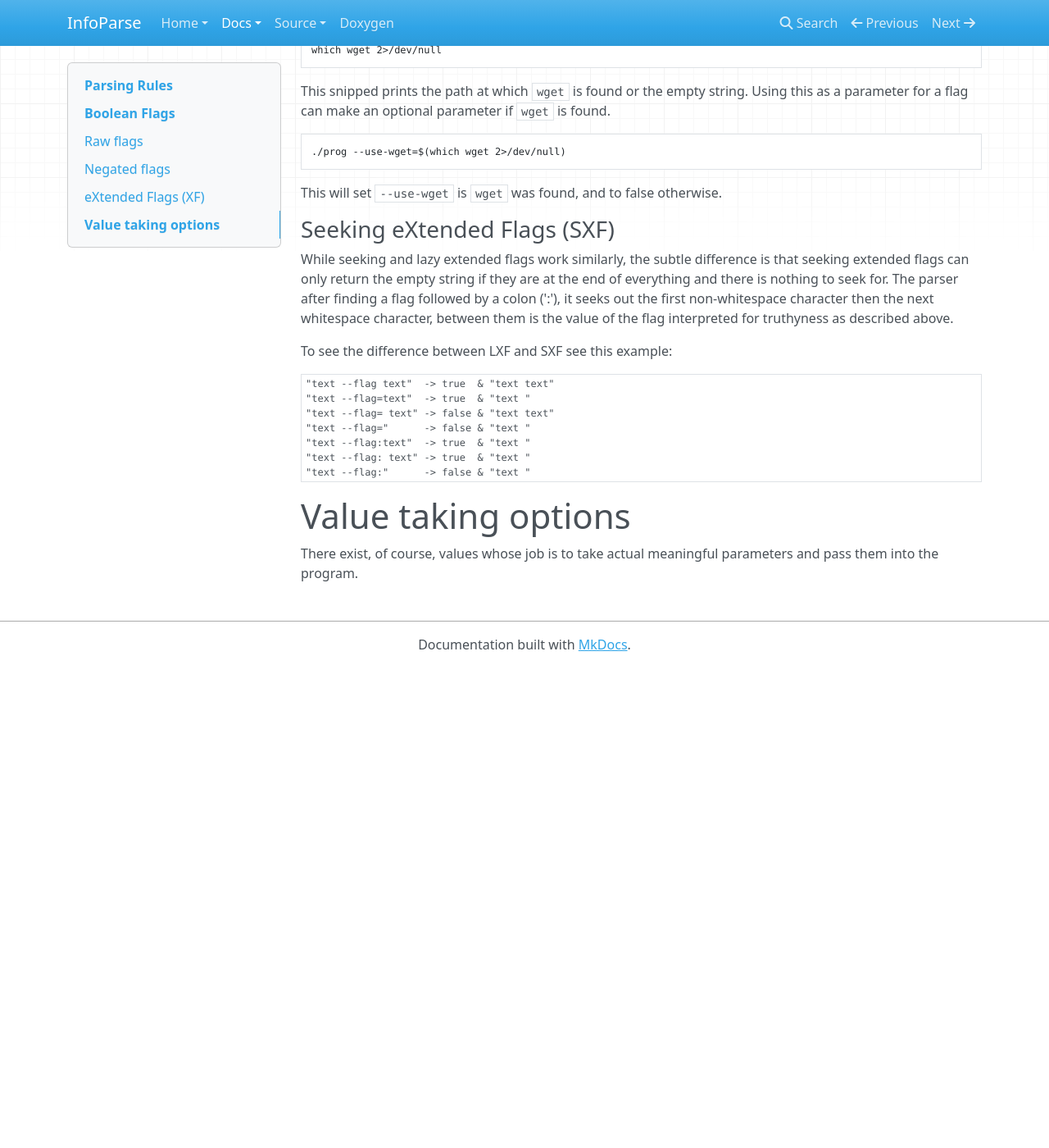
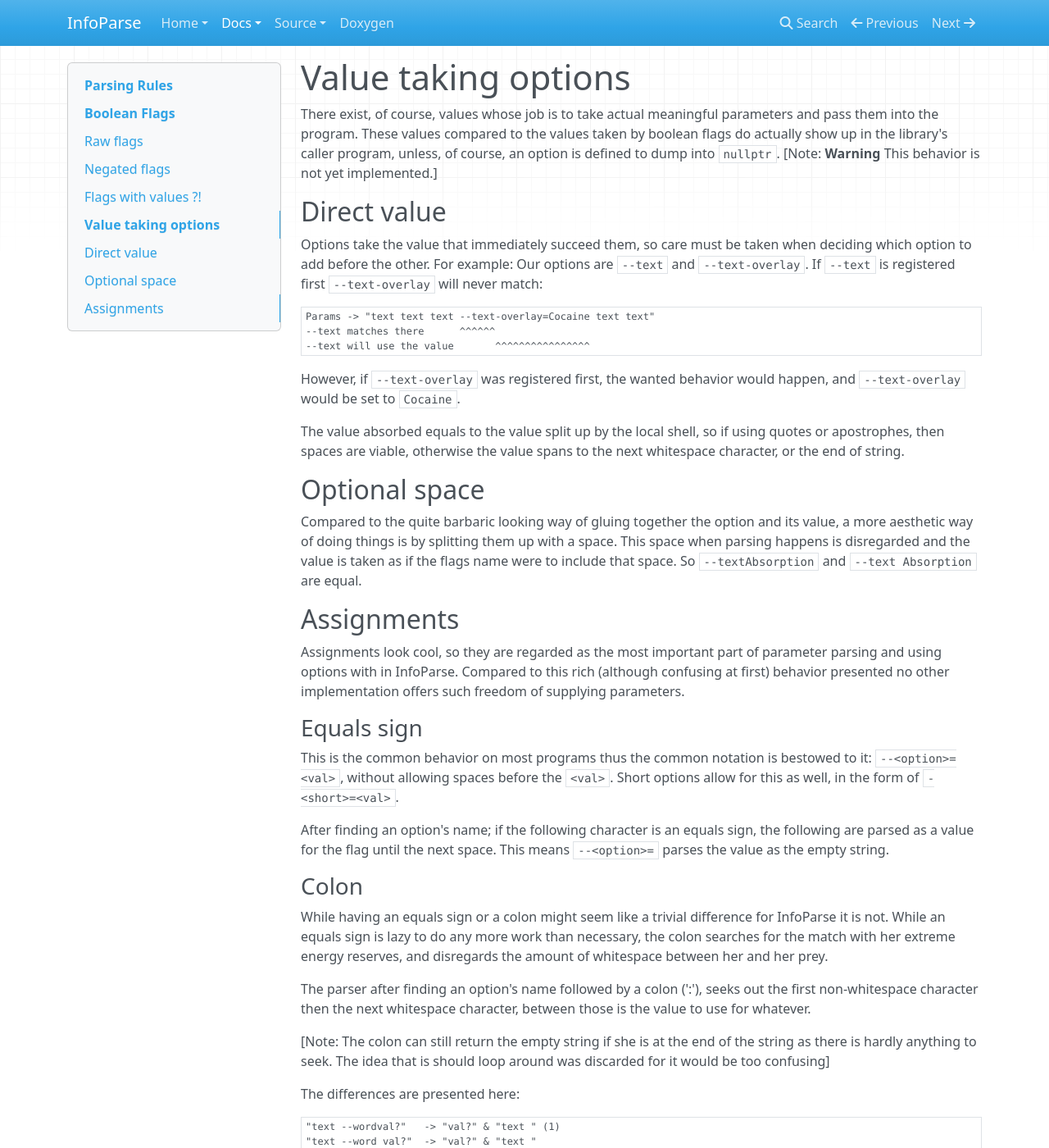
Before and after one commit to bodand/infoparse, an MkDocs documentation site: the page built from dox_site/parsing.md, in a window 1280 px wide and 1400 px high, scrolled down 1383 px. Shown: the whole window at 82% size. Built offline with MkDocs 1.6.1, drawn with Linux system fonts in a browser that asks for light colours; nearby versions of some CDN libraries; before the commit the page ends 2197 px from its top, so only the background shows below that; some of the changed text lies outside the part shown.

Commit message:
docs; callBack wizardry  - Docs are finished; more or less  - callback function pointers are a thing now  - todo: Lambda wizardry
Signed-off-by: bodand <bodand@pm.me>

````diff
--- a/dox_site/api.md
+++ b/dox_site/api.md
@@ -0,0 +1,134 @@
+# API
+
+The API is pretty easy to handle, this combined with
+my madness complicated the implementation, but never mind that.
+Only one class is present in the `InfoParse` namespace, others are
+`InfoParse::Internals` namespace which, you'd never guess it, is for
+internal use.
+
+## Include
+
+The library - if installed correctly and not butchered like how I usually
+install stuff - has its directory called `infoparse`, where
+all headers reside. Therefrom do you need to include
+
+## Construction
+
+This only class is `OptionsParser`. As of `1.4.0`, this class
+is default constructed, so you can easily just pop it wherever you want:
+\[Note: For the followings `IP` is an alias to namespace `InfoParse`.]
+```objectivec
+IP::OptionsParser parser;
+```
+And with that your parser is constructed, but not much happened, not
+even internally.
+
+## Options
+
+To actually get something going we need to input the options which are
+to be parsed. This can be done in the two following ways, and a third
+one is to arrive in a following update soon(tm).
+The first and original way is to add the options by hand. This is a bit
+tedious but compared to the migraine of writing JS it is nothing.
+
+### Single
+
+```objectivec
+int i = 0; // Be good and initialize your variables
+parser.addOption("amazingly-great-option-name", &i);
+bool silent = false;
+bool chain = false;
+parser.addOption("silent|quiet|s|q", &silent)
+    ->addOption("calls-can-be-chained", &wget);
+```
+
+This method adds options one-by-one as the above example presents.
+`addOption` takes a `OptionString` (which is implicitly constructed from
+`std::string`s or string literals, mind you) which parses the input string
+into the names of the parameters, by splitting the string on the pipes
+`'|'`. Also note that `addOption` returns a pointer to the
+`IP::OptionsParser` which you called it from, so as shown on the second
+and third call they can be chain called. Note this is the original and
+was the only behavior until `1.3.x`, however plans are to only return
+a const reference in some future version, when is not yet specified.
+
+### Multiple
+
+```objectivec
+int i = 0;
+bool silent = false;
+bool chain = false;
+parser.addOptions()
+    ("easy|fast", &i)
+    ("sleek", &silent)
+    ("boost-like", &wget)
+;
+```
+
+As found in some Boost libraries (such as Boost.ProgramOptions)
+this method of adding multiple options is a new and shiny feature since
+`1.4.0`. Their behaviour is exactly the same as if it were `addOption`
+called `n` times separately, and thus all documentation is
+presented [there](#single) .
+
+### Functions
+
+However mighty variables are, they are boring. Having functions as possible
+output variables definitely is not, however they are highly dysfunctional (haha)
+at the moment: for some ungodly reason the standard doesn't specify a type
+for lambdas so I cannot go Template Wizard on their(the lambdas') asses
+to check if the provided type `T` is a lambda, so currently only function pointers
+work. This would be fine, but C++ is limited in the regard of not allowing
+function definitions inside other functions, and thus to have some kind
+of side-effect performed that affects the state of the current caller
+function is impossible, unless using some kind of global callback hack,
+like tie-ing a local stream to `std::cout` and have a function put stuff
+to the currently tie-d stream of `std::cout` \[Note: **Warning**
+This is not a tried and working method, just something I ass-pulled while
+writing these docs. Usage is highly unadvised unless tested extensively
+for possible failures. In case of not finding any, please notify me so
+I can remove this warning.].
+
+See this example of using function callbacks.
+
+```objectivec
+#include <iostream>
+#include <cstdlib>
+
+#include <infoparse/OptionsParser.hpp>
+
+[[noreturn]] void help();
+[[noreturn]] void version();
+
+int main(int argc, char** argv) { // K&R All the way
+    // Setup
+    InfoParse::OptionsParser parser;
+    parser.addOptions()
+        ("help|h|?", help)
+        ("version|v", version)
+    ;
+
+    // Parsing
+    auto rem = parser.parse(argc, argv);
+
+    // Whatever
+    std::cout << "Parameters: " << rem << std::endl;
+
+    return 0;
+}
+
+void help() {
+    std::cout << "Example v1\n"
+                 "Usage: xmpl [options]\n"
+                 "  -h --help -?\tShow this message and exit\n"
+                 "  -v --version\tShow version and exit"
+              << std::endl;
+    std::exit(0);
+}
+
+void version() {
+    std::cout << "Example v1" << std::endl;
+    std::exit(0);
+}
+
+```
--- a/dox_site/parsing.md
+++ b/dox_site/parsing.md
@@ -2,7 +2,7 @@
 
 Of course the most important factor of a parameter parser library is
 how it parses the parameters: which options are allowed?; does it support
-archaic stuff like the `+name` notation?; how customizable it is?;
+archaic stuff like the `+name` notation?; how customizable is it?;
 DOS-like `/name` support? This section defines how the currently, opposing
 my general ideology of the most general code being the best, quite
 python-y parsing engine works, which really needs heavy rework in
@@ -10,7 +10,7 @@ regard to configuration the interface provides.
 (The answers to the above asked questions if you happen to suffer in
 notansweredquestionphobia:
 short POSIX `-f` and long parameters `--facilitate-destruction-of-humanity`;
-No.; Not much.; No. As you can see, quite a bad record.)
+No.; Not much.; No. - As you can see, quite a bad record.)
 
 # Boolean Flags
 
@@ -36,25 +36,14 @@ into the pointer. Each flag or parameter is only parsed once, unless
 specified otherwise, so the first flag wins and the others will be
 left there as is, since they were not to be removed by anything.
 
-## eXtended Flags (XF)
+## Flags with values ?!
 
-As the first paragraph said flags *should* not take values, you could
-have guessed (and probably did, how great you are doing today)
-they actually do, and they do it in 2 ways: 1) Lazy eXtended Flags (LXF);
-and 2) Seeking eXtended Flags (SXF).
-
-### Lazy eXtended Flags (LXF)
-
-They are, as their name suggests, lazy. The take the form
-`--<flag>=<val>` or `-<f>=<val>` and they require both the flag and
-the value touch directly on both sides of the equals sign.
-
-After finding a flag; if the following character is an equals sign,
-the following are parsed as a value for the flag until the next space.
-This means `--<flag>= ` parses the value as the empty string. The parsed
-value is then coerced into a boolean value according to the followings:
+Of course a library has to do something with high levels of bodandness
+to become an InfoSoft solution. So boolean can take values as described
+later and the parsed value is checked for truthyness according to the followings:
 
 1) Literals: `Yes` & `True` are true, `No` & `False` are false.
+\[Note: Literals are case insensitive.]
 
 2) Numbers: True unless equals to zero.
 0 is false, while -12, 69 and 420 are true.
@@ -81,27 +70,83 @@ Using this as a parameter for a flag can make an optional parameter if
 ```
 This will set `--use-wget` is `wget` was found, and to false otherwise.
 
-### Seeking eXtended Flags (SXF)
-
-While seeking and lazy extended flags work similarly, the subtle difference
-is that seeking extended flags can only return the empty string if they
-are at the end of everything and there is nothing to seek for. The parser
-after finding a flag followed by a colon (':'), it seeks out the first
-non-whitespace character then the next whitespace character, between them
-is the value of the flag interpreted for truthyness as described above.
-
-To see the difference between LXF and SXF see this example:
-```plain
-"text --flag text"  -> true  & "text text"
-"text --flag=text"  -> true  & "text "
-"text --flag= text" -> false & "text text"
-"text --flag="      -> false & "text "
-"text --flag:text"  -> true  & "text "
-"text --flag: text" -> true  & "text "
-"text --flag:"      -> false & "text "
-```
-
 # Value taking options
 
 There exist, of course, values whose job is to take actual meaningful
-parameters and pass them into the program.
+parameters and pass them into the program. These values compared to
+the values taken by boolean flags do actually show up in the library's
+caller program, unless, of course, an option is defined to dump into `nullptr`.
+\[Note: **Warning** This behavior is not yet implemented.]
+
+## Direct value
+
+Options take the value that immediately succeed them, so care must be
+taken when deciding which option to add before the other. For example:
+Our options are `--text` and `--text-overlay`. If `--text` is registered
+first `--text-overlay` will never match:
+```plain
+Params -> "text text text --text-overlay=Cocaine text text"
+--text matches there      ^^^^^^
+--text will use the value       ^^^^^^^^^^^^^^^^
+```
+However, if `--text-overlay` was registered first, the wanted behavior
+would happen, and `--text-overlay` would be set to `Cocaine`.
+
+The value absorbed equals to the value split up by the local shell,
+so if using quotes or apostrophes, then spaces are viable, otherwise
+the value spans to the next whitespace character, or the end of string.
+
+## Optional space
+
+Compared to the quite barbaric looking way of gluing together the option
+and its value, a more aesthetic way of doing things is by splitting them
+up with a space. This space when parsing happens is disregarded and the
+value is taken as if the flags name were to include that space. So
+`--textAbsorption` and `--text Absorption` are equal.
+
+## Assignments
+
+Assignments look cool, so they are regarded as the most important
+part of parameter parsing and using options with in InfoParse.
+Compared to this rich (although confusing at first) behavior presented
+no other implementation offers such freedom of supplying parameters.
+
+### Equals sign
+
+This is the common behavior on most programs thus the common
+notation is bestowed to it: `--<option>=<val>`, without allowing
+spaces before the `<val>`. Short options allow for this as well, in
+the form of `-<short>=<val>`.
+
+After finding an option's name; if the following character is an equals sign,
+the following are parsed as a value for the flag until the next space.
+This means `--<option>= ` parses the value as the empty string.
+
+### Colon
+
+While having an equals sign or a colon might seem like a trivial difference
+for InfoParse it is not. While an equals sign is lazy to do any more work
+than necessary, the colon searches for the match with her extreme energy
+reserves, and disregards the amount of whitespace between her and her prey.
+
+The parser after finding an option's name followed by a colon (':'), seeks out
+the first non-whitespace character then the next whitespace character,
+between those is the value to use for whatever.
+
+\[Note: The colon can still return the empty string if she is at the end
+of the string as there is hardly anything to seek. The idea that is should
+loop around was discarded for it would be too confusing]
+
+The differences are presented here:
+```plain
+"text --wordval?"   -> "val?" & "text " (1)
+"text --word val?"  -> "val?" & "text "
+"text --word=val?"  -> "val?" & "text "
+"text --word= val?" -> ""     & "text val?"
+"text --word="      -> ""     & "text "
+"text --word:val?"  -> "val?" & "text "
+"text --word: val?" -> "val?" & "text "
+"text --word:"      -> ""     & "text "
+```
+\[Note: Boolean flags do not take the value that directly follows
+them so `(1)` is not legal if `--word` takes a boolean.]
````
Also changed, not shown: dox_site/build.md (+7 -7 lines), dox_site/index.md (+14 -5 lines), dox_site/installation.md (+2 -2 lines), 1 other file.
